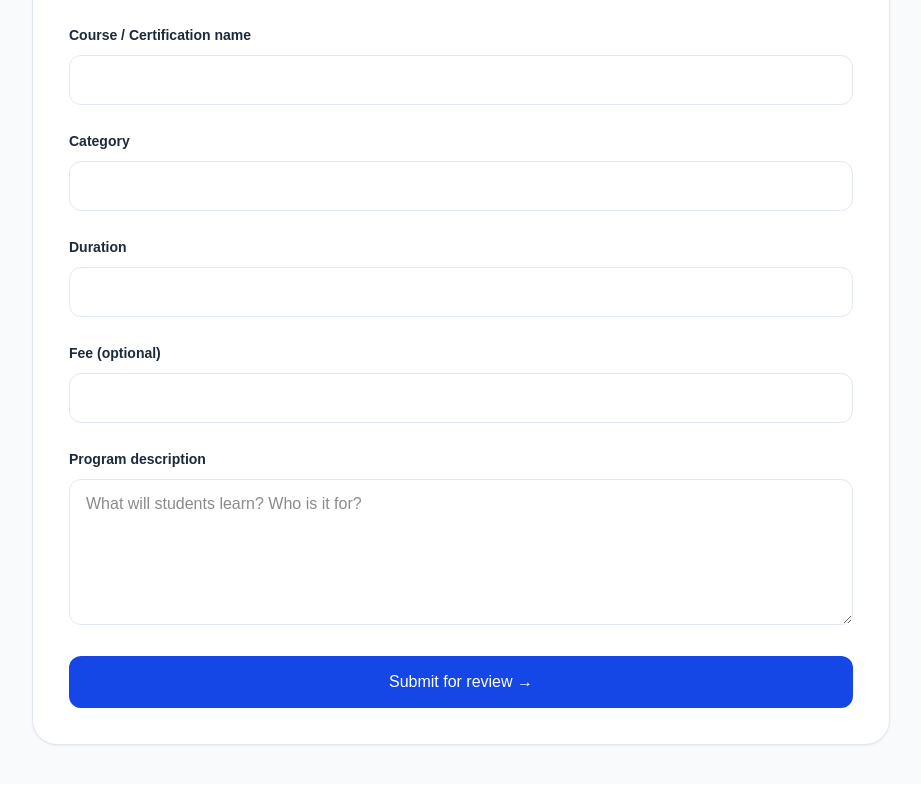
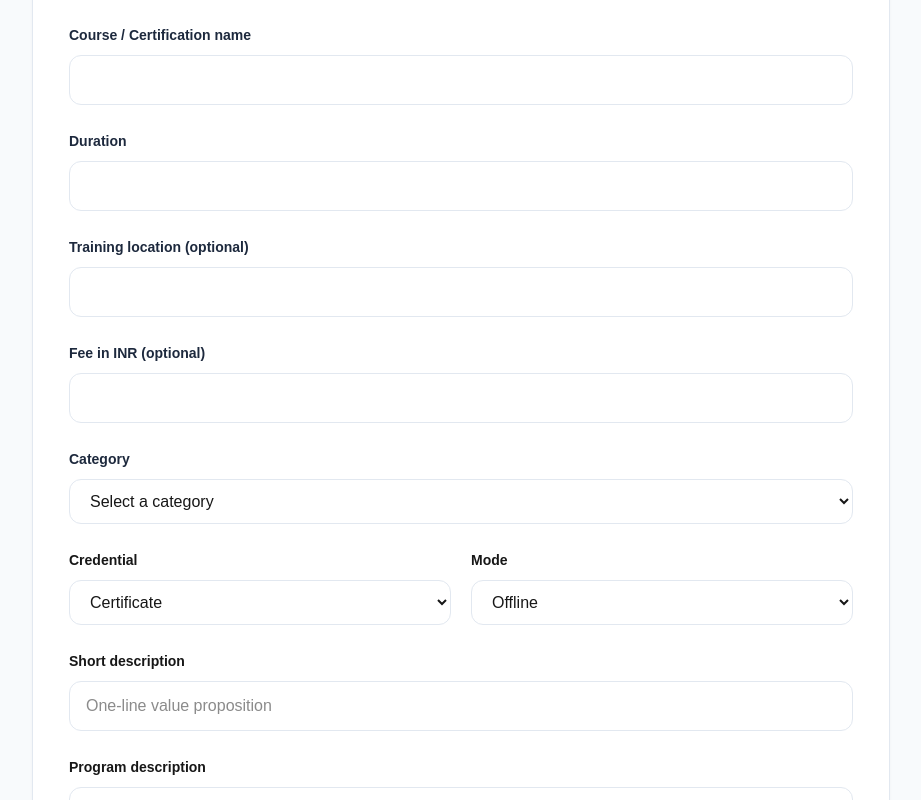
Before and after one commit to samayraa326-beep/hospire2, a Next.js app: page /courses/institute in a window 1280 px wide. Shown: the part 780-1580 px from the top of the page, without its empty margins (179-1100 px from the left). Built offline with nearby package versions, Linux system fonts and the light colour scheme; no server answers; the database is empty.

Commit message:
Fix institute course submission schema

```diff
--- a/app/courses/institute/page.tsx
+++ b/app/courses/institute/page.tsx
@@ -1,34 +1,43 @@
 "use client";
 
 import Link from "next/link";
-import { useState } from "react";
+import { useEffect, useState } from "react";
 import { createClient } from "../../../lib/supabase/client";
+
+type Category = { id: string; name: string };
 
 export default function InstitutePage() {
   const supabase = createClient();
+  const [categories, setCategories] = useState<Category[]>([]);
   const [status, setStatus] = useState("");
-  const [form, setForm] = useState({ name: "", description: "", website: "", city: "", course: "", category: "", duration: "", fee: "" });
+  const [busy, setBusy] = useState(false);
+  const [form, setForm] = useState({ name: "", description: "", website: "", city: "", course: "", categoryId: "", duration: "", fee: "", credential: "Certificate", mode: "Offline", location: "", shortDescription: "" });
+
+  useEffect(() => { supabase.from("course_categories").select("id,name").order("name").then(({ data }) => setCategories(data || [])); }, []);
+  const update = (key: string, value: string) => setForm(x => ({ ...x, [key]: value }));
 
   const submit = async (e: React.FormEvent) => {
-    e.preventDefault();
-    setStatus("Submitting...");
+    e.preventDefault(); setBusy(true); setStatus("");
     const { data: { user } } = await supabase.auth.getUser();
-    if (!user) { setStatus("Please log in first."); return; }
-    const { data: institute, error: instituteError } = await supabase.from("institutes").insert({ owner_id: user.id, name: form.name, description: form.description, website: form.website || null, city: form.city, status: "pending" }).select().single();
-    if (instituteError) { setStatus(instituteError.message); return; }
-    const { error } = await supabase.from("courses").insert({ institute_id: institute.id, title: form.course, category: form.category, description: form.description, duration: form.duration, fee: form.fee ? Number(form.fee) : null, status: "pending" });
-    if (error) { setStatus(error.message); return; }
-    setStatus("Submitted! Hospire will review your institute and program before publishing.");
+    if (!user) { setStatus("Please log in first."); setBusy(false); return; }
+    const slug = form.course.toLowerCase().trim().replace(/[^a-z0-9]+/g, "-").replace(/^-|-$/g, "") + "-" + Math.random().toString(36).slice(2, 7);
+    const { data: institute, error: ie } = await supabase.from("institutes").insert({ owner_id: user.id, name: form.name, description: form.description, website: form.website || null, city: form.city, status: "pending" }).select().single();
+    if (ie) { setStatus(ie.message); setBusy(false); return; }
+    const { error: ce } = await supabase.from("courses").insert({ institute_id: institute.id, category_id: form.categoryId || null, title: form.course, slug, short_description: form.shortDescription || null, description: form.description, credential_type: form.credential, duration: form.duration || null, mode: form.mode, location: form.location || form.city || null, fee: form.fee ? Number(form.fee) : null, currency: "INR", status: "pending", featured: false });
+    if (ce) { setStatus(ce.message); setBusy(false); return; }
+    setStatus("Submitted successfully. Your institute and program are pending Hospire review.");
+    setForm(x => ({ ...x, name: "", description: "", website: "", city: "", course: "", categoryId: "", duration: "", fee: "", location: "", shortDescription: "" }));
+    setBusy(false);
   };
 
-  const update = (key: string, value: string) => setForm((x) => ({ ...x, [key]: value }));
-
-  return <main className="min-h-screen bg-slate-50">
-    <header className="border-b border-slate-200 bg-white"><div className="mx-auto flex max-w-6xl items-center justify-between px-5 py-5"><Link href="/courses" className="text-2xl font-black text-slate-950">Hospire</Link><Link href="/courses" className="font-bold text-blue-700">← Courses & Certifications</Link></div></header>
-    <section className="bg-slate-950 px-5 py-14 text-white"><div className="mx-auto max-w-6xl"><p className="text-sm font-black uppercase tracking-widest text-blue-300">Partner with Hospire</p><h1 className="mt-3 text-4xl font-black sm:text-5xl">Bring your courses to people ready to learn.</h1><p className="mt-4 max-w-2xl text-slate-300">List your institute and programs on Hospire. We help candidates and hospitality business owners discover relevant training.</p></div></section>
-    <section className="mx-auto max-w-4xl px-5 py-10"><form onSubmit={submit} className="space-y-6 rounded-3xl bg-white p-7 shadow-sm ring-1 ring-slate-200 sm:p-9"><div><h2 className="text-2xl font-black">Institute & program details</h2><p className="mt-1 text-sm text-slate-500">Start with one program. You can add more later.</p></div>
-      {[['name','Institute / Academy name'],['website','Website (optional)'],['city','City'],['course','Course / Certification name'],['category','Category'],['duration','Duration'],['fee','Fee (optional)']].map(([key,label])=><label key={key} className="block"><span className="text-sm font-black text-slate-800">{label}</span><input required={!['website','fee'].includes(key)} type={key==='fee'?'number':'text'} value={form[key as keyof typeof form]} onChange={e=>update(key,e.target.value)} className="mt-2 w-full rounded-xl border border-slate-200 px-4 py-3 outline-none focus:border-blue-600" /></label>)}
-      <label className="block"><span className="text-sm font-black text-slate-800">Program description</span><textarea required value={form.description} onChange={e=>update('description',e.target.value)} rows={5} className="mt-2 w-full rounded-xl border border-slate-200 px-4 py-3 outline-none focus:border-blue-600" placeholder="What will students learn? Who is it for?" /></label>
-      <button className="w-full rounded-xl bg-blue-700 px-5 py-3.5 font-black text-white hover:bg-blue-800">Submit for review →</button>{status&&<p className="rounded-xl bg-slate-100 p-4 text-sm font-bold text-slate-700">{status}</p>}</form></section>
-  </main>;
+  const fields: [string,string][] = [["name","Institute / Academy name"],["website","Website (optional)"],["city","City"],["course","Course / Certification name"],["duration","Duration"],["location","Training location (optional)"],["fee","Fee in INR (optional)"]];
+  return <main className="min-h-screen bg-slate-50"><header className="border-b border-slate-200 bg-white"><div className="mx-auto flex max-w-6xl items-center justify-between px-5 py-5"><Link href="/courses" className="text-2xl font-black text-slate-950">Hospire</Link><Link href="/courses" className="font-bold text-blue-700">← Courses & Certifications</Link></div></header>
+    <section className="bg-slate-950 px-5 py-14 text-white"><div className="mx-auto max-w-6xl"><p className="text-sm font-black uppercase tracking-widest text-blue-300">Partner with Hospire</p><h1 className="mt-3 text-4xl font-black sm:text-5xl">Bring your courses to people ready to learn.</h1><p className="mt-4 max-w-2xl text-slate-300">List your institute and programs. Hospire helps candidates and hospitality business owners discover relevant training.</p></div></section>
+    <section className="mx-auto max-w-4xl px-5 py-10"><form onSubmit={submit} className="space-y-6 rounded-3xl bg-white p-7 shadow-sm ring-1 ring-slate-200 sm:p-9"><div><h2 className="text-2xl font-black">Institute & program details</h2><p className="mt-1 text-sm text-slate-500">Your listing will be reviewed before it becomes public.</p></div>
+      {fields.map(([key,label]) => <label key={key} className="block"><span className="text-sm font-black text-slate-800">{label}</span><input required={!['website','fee','location'].includes(key)} type={key==='fee'?'number':'text'} value={form[key as keyof typeof form]} onChange={e=>update(key,e.target.value)} className="mt-2 w-full rounded-xl border border-slate-200 px-4 py-3 outline-none focus:border-blue-600" /></label>)}
+      <label className="block"><span className="text-sm font-black text-slate-800">Category</span><select required value={form.categoryId} onChange={e=>update('categoryId',e.target.value)} className="mt-2 w-full rounded-xl border border-slate-200 bg-white px-4 py-3"><option value="">Select a category</option>{categories.map(c=><option key={c.id} value={c.id}>{c.name}</option>)}</select></label>
+      <div className="grid gap-5 sm:grid-cols-2"><label><span className="text-sm font-black">Credential</span><select value={form.credential} onChange={e=>update('credential',e.target.value)} className="mt-2 w-full rounded-xl border border-slate-200 bg-white px-4 py-3"><option>Certificate</option><option>Certification</option><option>Diploma</option><option>Degree</option><option>Business Program</option></select></label><label><span className="text-sm font-black">Mode</span><select value={form.mode} onChange={e=>update('mode',e.target.value)} className="mt-2 w-full rounded-xl border border-slate-200 bg-white px-4 py-3"><option>Offline</option><option>Online</option><option>Hybrid</option></select></label></div>
+      <label className="block"><span className="text-sm font-black">Short description</span><input required value={form.shortDescription} onChange={e=>update('shortDescription',e.target.value)} placeholder="One-line value proposition" className="mt-2 w-full rounded-xl border border-slate-200 px-4 py-3" /></label>
+      <label className="block"><span className="text-sm font-black">Program description</span><textarea required value={form.description} onChange={e=>update('description',e.target.value)} rows={5} className="mt-2 w-full rounded-xl border border-slate-200 px-4 py-3" placeholder="What will students learn? Who is it for?" /></label>
+      <button disabled={busy} className="w-full rounded-xl bg-blue-700 px-5 py-3.5 font-black text-white disabled:opacity-60">{busy ? "Submitting..." : "Submit for review →"}</button>{status&&<p className="rounded-xl bg-slate-100 p-4 text-sm font-bold text-slate-700">{status}</p>}</form></section></main>;
 }
```
